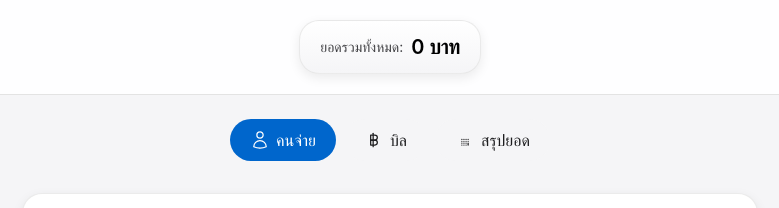
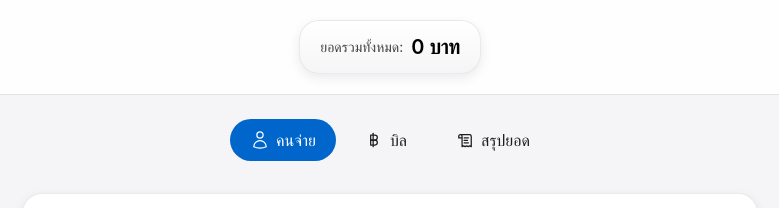
Before and after one commit to lalkai/check-bill, a Vue app: page / in a window 1280 px wide. Shown: the top 208 px of the page, without its empty margins (250-1029 px from the left). Built offline with nearby package versions, Linux system fonts and the light colour scheme.

Commit message:
feat: Integrate LZString for data compression in shared data handling

```diff
--- a/package.json
+++ b/package.json
@@ -12,6 +12,7 @@
     "checkbill": "file:",
     "dom-to-image-more": "^3.3.0",
     "html2canvas-pro": "^1.5.1",
+    "lz-string": "^1.5.0",
     "pinia": "^2.1.7",
     "promptpay-qr": "^0.5.0",
     "qrcode": "^1.5.3",
--- a/src/App.vue
+++ b/src/App.vue
@@ -76,10 +76,8 @@ function switchView(view) {
           <button @click="switchView('payerAmounts')"
             :class="['a-tab', currentView === 'payerAmounts' ? 'a-tab-active' : 'a-tab-inactive']">
             <div class="flex items-center">
-              <svg xmlns="http://www.w3.org/2000/svg" fill="none" viewBox="0 0 24 24" stroke-width="1.5"
-                stroke="currentColor" class="w-5 h-5 mr-1.5">
-                <path stroke-linecap="round" stroke-linejoin="round"
-                  d="M15.75 15.75V18m-7.5-6.75h.008v.008H8.25v-.008Zm0 2.25h.008v.008H8.25V13.5Zm0 2.25h.008v.008H8.25v-.008Zm0 2.25h.008v.008H8.25V18Zm2.498-6.75h.007v.008h-.007v-.008Zm0 2.25h.007v.008h-.007V13.5Zm0 2.25h.007v.008h-.007v-.008Zm0 2.25h.007v.008h-.007V18Zm2.504-6.75h.008v.008h-.008v-.008Zm0 2.25h.008v.008h-.008V13.5Zm0 2.25h.008v.008h-.008v-.008Zm0 2.25h.008v.008h-.008V18Zm2.498-6.75h.008v.008h-.008v-.008Zm0 2.25h.008v.008h-.008V13.5Z" />
+               <svg xmlns="http://www.w3.org/2000/svg" fill="none" viewBox="0 0 24 24" stroke-width="1.5" stroke="currentColor" class="w-5 h-5 mr-1.5">
+                <path stroke-linecap="round" stroke-linejoin="round" d="M6.5 5.5C8.5 5.5 8.5 8 8.5 8V9.5M6.5 5.5C4.5 5.5 4.5 8 4.5 8L4.5 9.5H8.5M6.5 5.5C6.5 5.5 15.8 5.5 17.7 5.5C19.5 5.5 19.5 8.5 19.5 8.5V20L17.7 19L15.8 20L14 19L12.2 20L10.3 19L8.5 20V9.5M11 12.5H15M11 9.5H16M11 15.5H16" />
               </svg>
               สรุปยอด
             </div>
--- a/src/views/PayerAmountsView.vue
+++ b/src/views/PayerAmountsView.vue
@@ -4,6 +4,7 @@ import { useBillStore } from "../stores/Bills";
 import { usePeopleStore } from "../stores/People";
 import generatePayload from "promptpay-qr";
 import qrcode from "qrcode";
+import LZString from "lz-string";
 
 const billStore = useBillStore();
 const peopleStore = usePeopleStore();
@@ -95,10 +96,11 @@ const generateShareUrl = async () => {
     };
 
     const jsonString = JSON.stringify(sharedData);
-    const encodedSharedData = btoa(encodeURIComponent(jsonString));
+
+    const compressedData = LZString.compressToEncodedURIComponent(jsonString);
 
     const baseUrl = window.location.origin + window.location.pathname;
-    shareUrl.value = `${baseUrl}?payer_info=${encodedSharedData}`;
+    shareUrl.value = `${baseUrl}?payer_info=${compressedData}`;
 
     await navigator.clipboard.writeText(shareUrl.value).catch(e => {
       console.error("Could not copy to clipboard:", e);
--- a/src/views/SharedView.vue
+++ b/src/views/SharedView.vue
@@ -2,6 +2,7 @@
 import { ref, onMounted, computed, nextTick } from "vue";
 import generatePayload from "promptpay-qr";
 import qrcode from "qrcode";
+import LZString from "lz-string";
 
 const allSharedData = ref(null);
 const error = ref(null);
@@ -21,6 +22,25 @@ onMounted(() => {
       return;
     }
 
+    try {
+      const decompressedData = LZString.decompressFromEncodedURIComponent(sharedDataParam);
+      const parsedData = JSON.parse(decompressedData);
+
+      if (!parsedData || !parsedData.payers) {
+        throw new Error("Invalid data format");
+      }
+
+      allSharedData.value = parsedData;
+
+      if (parsedData.promptpayID) {
+        overallPromptpayID.value = parsedData.promptpayID;
+      }
+
+      loading.value = false;
+    } catch (lzError) {
+      console.warn("Failed to decompress with LZString, trying legacy format:", lzError);
+
+      try {
         const decodedInfo = decodeURIComponent(atob(sharedDataParam));
         const parsedData = JSON.parse(decodedInfo);
 
@@ -29,6 +49,7 @@ onMounted(() => {
           loading.value = false;
           return;
         }
+
         allSharedData.value = parsedData;
 
         if (parsedData.promptpayID) {
@@ -36,6 +57,10 @@ onMounted(() => {
         }
 
         loading.value = false;
+      } catch (legacyError) {
+        throw legacyError;
+      }
+    }
   } catch (e) {
     console.error("Error parsing shared data:", e);
     error.value = "เกิดข้อผิดพลาดในการแสดงข้อมูล";
```
Also changed, not shown: 1 other file (tests, documents, lock files or other folders). Lines whose indentation alone changed are shown as unchanged.
